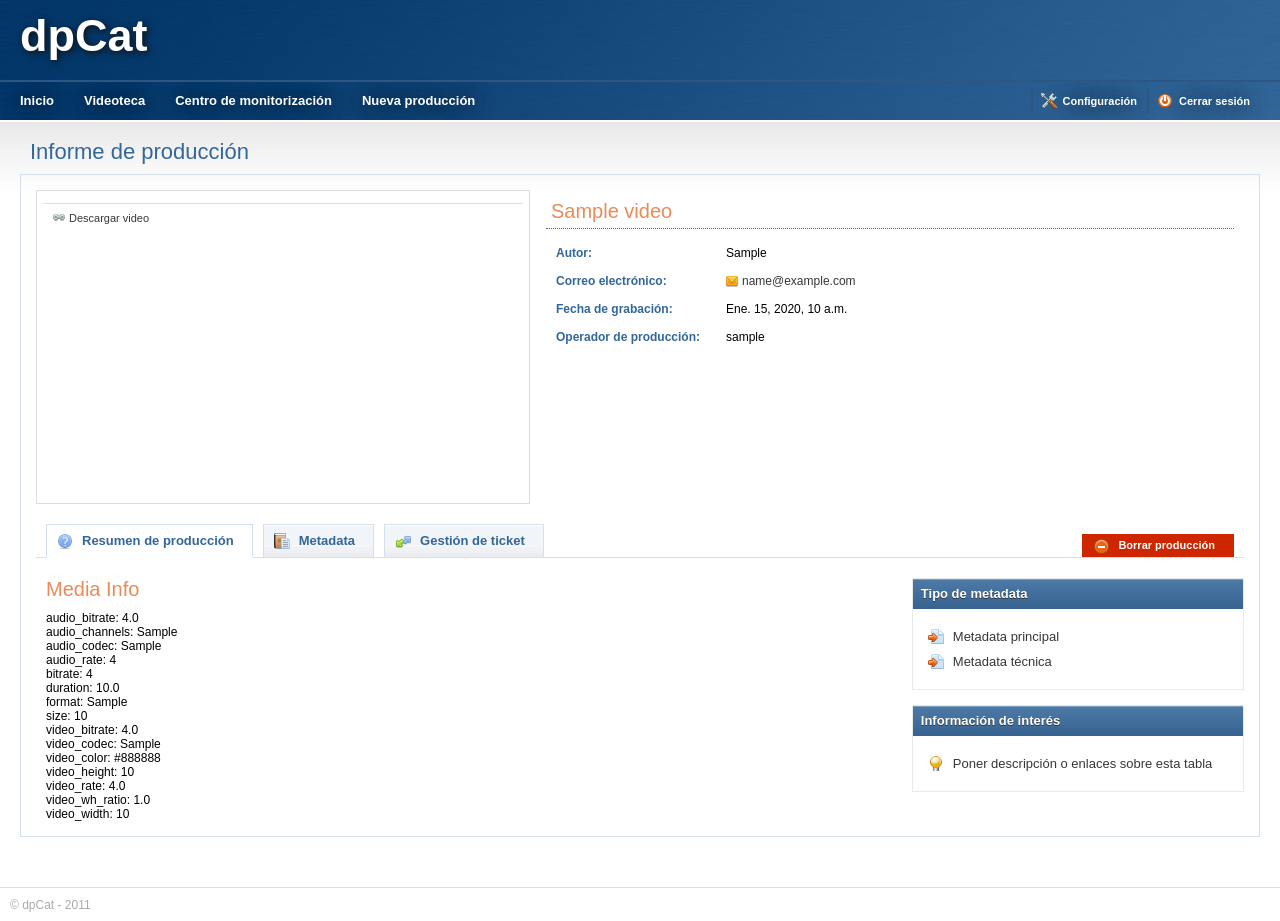
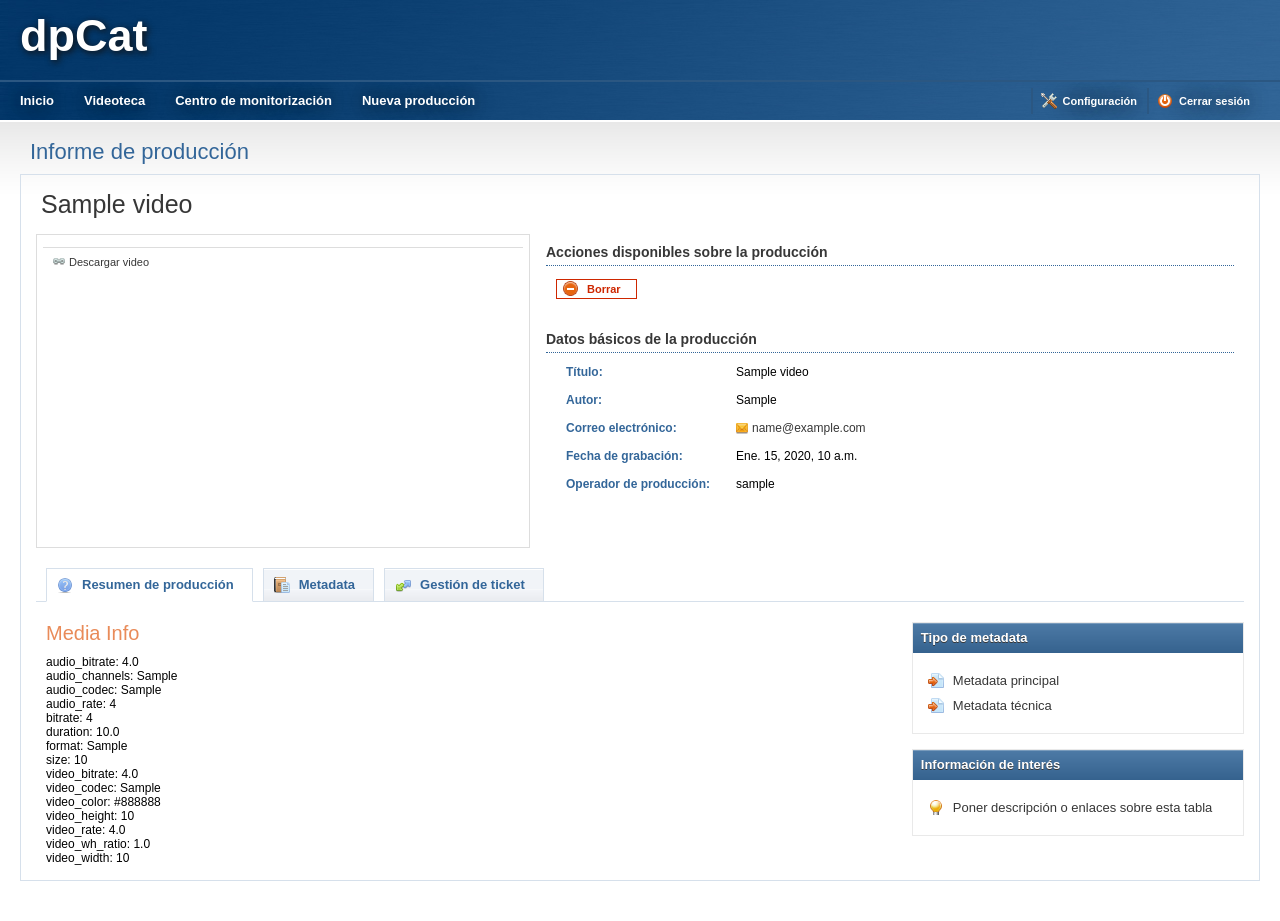
Before and after one commit to pchinea/dpCat, a Django app: page /postproduccion/media_info/1/ in a window 1280 px wide. Shown: the top 921 px of the page. Run offline with Django 3.2, Linux system fonts and the light colour scheme; a user stored in the database is signed in; tables that the repository leaves empty hold one stand-in row (values such as "Sample post").

Commit message:
Actualizada la plantilla del informe de producción

```diff
--- a/dpcat/files/static/css/base.css
+++ b/dpcat/files/static/css/base.css
@@ -573,18 +573,29 @@ padding: 0px;
 
 
 
-.info-basica h2,
+.info-video h2,
 #content-left h2 {
     font: normal 20px Arial;
     color: #e98b59;
     margin-bottom: 10px;
 }
 
-.info-basica h2 {
+.info-video h2 {
     margin-bottom: 10px;
     padding: 5px;
     padding-top: 0px;
+    font-size: 25px;
+    color: #373737;
+}
+
+.info-basica h2 {
+    font-size: 15px;
+    margin: 0px;
+    padding: 0px;
+    font: bold 14px Arial;
+    padding-bottom: 5px;
     border-bottom: dotted 1px #336699;
+    margin-bottom: 5px;
 }
 
 .status #content-left h2 {
@@ -960,6 +971,8 @@ a.email {
 
 .info-basica ul {
     margin: 0px 10px;
+    margin-left: 20px;
+    margin-bottom: 20px;
 }
 
 .info-basica li a:hover {
@@ -1041,31 +1054,56 @@ a.historico {
     background: url(../img/icon/historico16.png) 10px 45% no-repeat;
 }
 
-ul#tab-menu li.li-right {
-    float: right;
+
+ul.acciones {
+    overflow: hidden;
+    margin: 10px 0px 0px 10px;
+    padding: 0px;
+    margin-bottom: 30px;
+}
+ul.acciones li {
+    float: left;
+    margin-right: 20px;
+}
+ul.acciones li a {
+    padding: 5px 15px;
+    font-size: 11px;
+    font-weight: bold;
+    padding-left: 30px;
+    -moz-border-radius: 4px;
 }
 
-ul#tab-menu li.li-right.borrar {
+ul.acciones li.borrar {
+line-height: 23px;
+margin-top: 2px;
+}
+ul.acciones li.borrar a  {
+    padding-top: 3px;
+    padding-bottom: 3px;
     border: solid 1px #CE2700;
-    border-bottom: 0px;
-    margin-top: 10px;
-}
-ul#tab-menu li.li-right.borrar a  {
-    background: #CE2700 url(../img/icon/error16.png) 10px 50% no-repeat;
-    color: #fff;
-    border-top: solid 1px #CE2700;
-    padding-top: 2px;
-    padding-bottom: 2px;
-    font-size: 11px;
-    line-height: 15px;
+    color: #CE2700;
+    background: #FFF url(../img/icon/error16.png) 5px 50% no-repeat;
+    line-height: 20px;
 }
 
-ul#tab-menu li.li-right.validar {
+ul.acciones li.borrar a:hover {
+    background: #CE2700 url(../img/icon/error16.png) 5px 50% no-repeat;
+    color: #fff;
+    text-decoration: none;
+}
+
+ul.acciones li.validar a  {
+    font-size: 13px;
+    color: #fff;
     border: solid 1px #6DA84C;
-    border-bottom: 0px;
+    background: #6DA84C url(../img/icon/check16.png) 5px 50% no-repeat;
+    line-height: 28px;
 }
-ul#tab-menu li.li-right.validar a  {
-    background: #6DA84C url(../img/icon/check16.png) 10px 50% no-repeat;
+
+ul.acciones li.publicar a  {
+    font-size: 13px;
     color: #fff;
-    border-top: solid 1px #6DA84C;
+    border: solid 1px #336699;
+    background: #336799 url(../img/icon/publicar16.png) 5px 50% no-repeat;
+    line-height: 28px;
 }
--- a/dpcat/templates/postproduccion/section-info-produccion.html
+++ b/dpcat/templates/postproduccion/section-info-produccion.html
@@ -7,6 +7,7 @@
 {% block section-description %}
 
 <div class="info-video">
+    <h2>{{ v.titulo }}</h2>
 <div class="info-prevideo">
     <div id="container">Cargando video ...</div>
 
@@ -25,8 +26,21 @@
 </div>
 
 <div class="info-basica">
-    <h2>{{ v.titulo }}</h2>
+    <h2>Acciones disponibles sobre la producci&oacute;n</h2>
+    <ul class="acciones">
+        {% if v.status == 'LIS' %}
+        <li class="publicar"><a class="publicar"href="">Publicar producci&oacute;n</a></li>
+        {% endif %}
+        {% if v.status == 'ACE' or v.status == 'PTO' %}
+        <li class="validar"><a class="validar"href="{% url validar_produccion v.id %}">Validar producci&oacute;n</a></li>
+        {% endif %}
+        <li class="borrar"><a class="borrar" href="">Borrar</a></li>
+    </ul>
+
+
+    <h2>Datos b&aacute;sicos de la producci&oacute;n</h2>
     <ul>
+        <li><label>T&iacute;tulo:</label> {{ v.titulo }}</li>
         <li><label>Autor:</label> {{ v.autor }}</li>
         <li><label>Correo electr&oacute;nico:</label><a class="email" href="mailto:{{ v.email }}">{{ v.email }}</a></li>
         <li><label>Fecha de grabaci&oacute;n:</label> {{ v.informeproduccion.fecha_grabacion }}</li>
@@ -42,13 +56,6 @@
         <li {% block current-resumen %} {% endblock %}> <a class="resumen" href="{% url estado_video v.id %}">Resumen de producci&oacute;n</a></li>
         <li {% block current-metadata %}{% endblock %}><a class="meta" href="{% url definir_metadatos_oper v.id %}">Metadata</a></li>
         <li {% block current-ticket %} {% endblock %}><a class="ticket" href="">Gesti&oacute;n de ticket</a></li>
-        {% if v.status == 'LIS' %}
-        <li class="li-right publicar"><a class="publicar"href="">Publicar producci&oacute;n</a></li>
-        {% endif %}
-        {% if v.status == 'ACE' or v.status == 'PTO' %}
-        <li class="li-right validar"><a class="validar"href="{% url validar_produccion v.id %}">Validar producci&oacute;n</a></li>
-        {% endif %}
-        <li class="li-right borrar"><a class="borrar" href="">Borrar producci&oacute;n</a></li>
     </ul>
 </div>
 
```
Also changed, not shown: dpcat/files/static/img/icon/publicar16.png (added).
